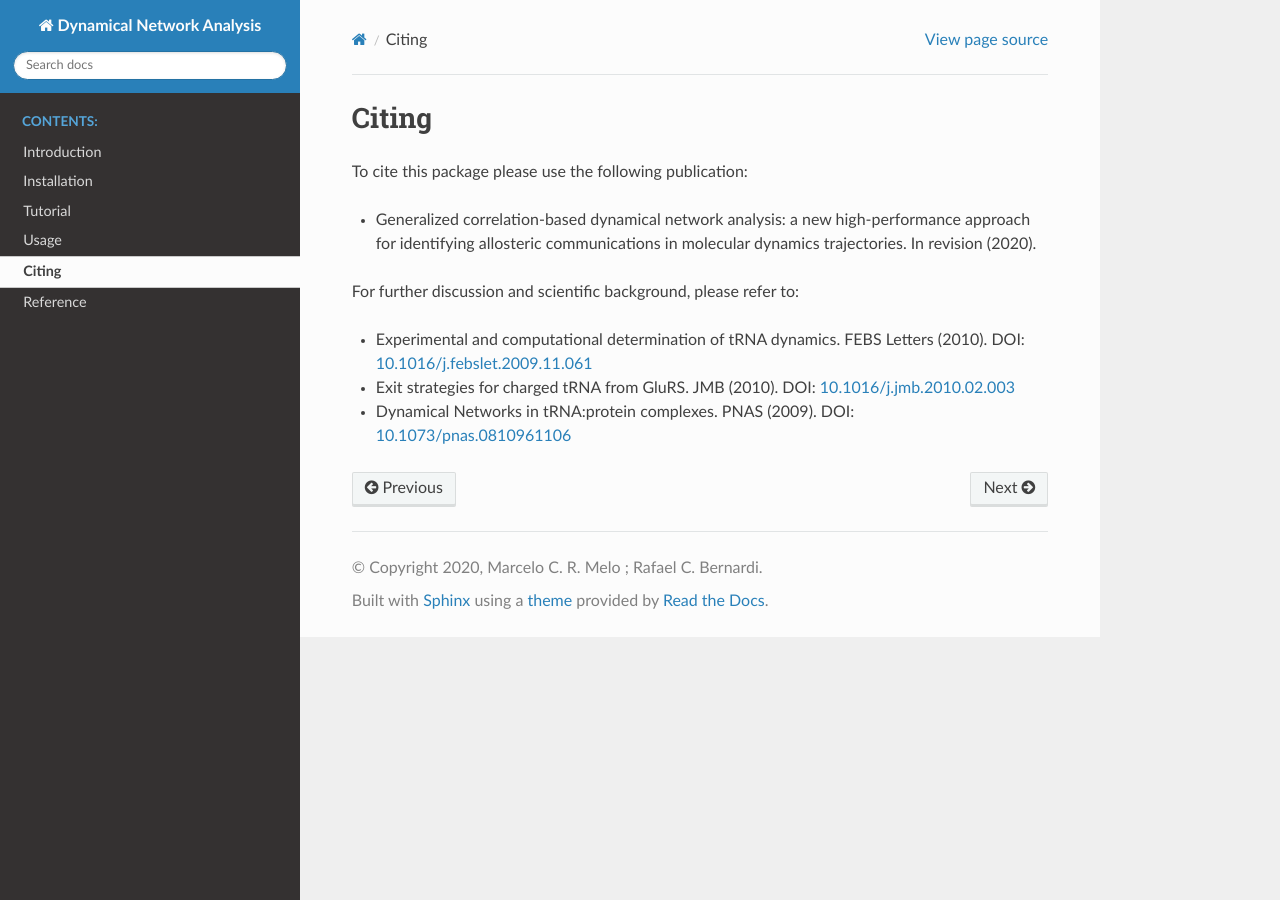
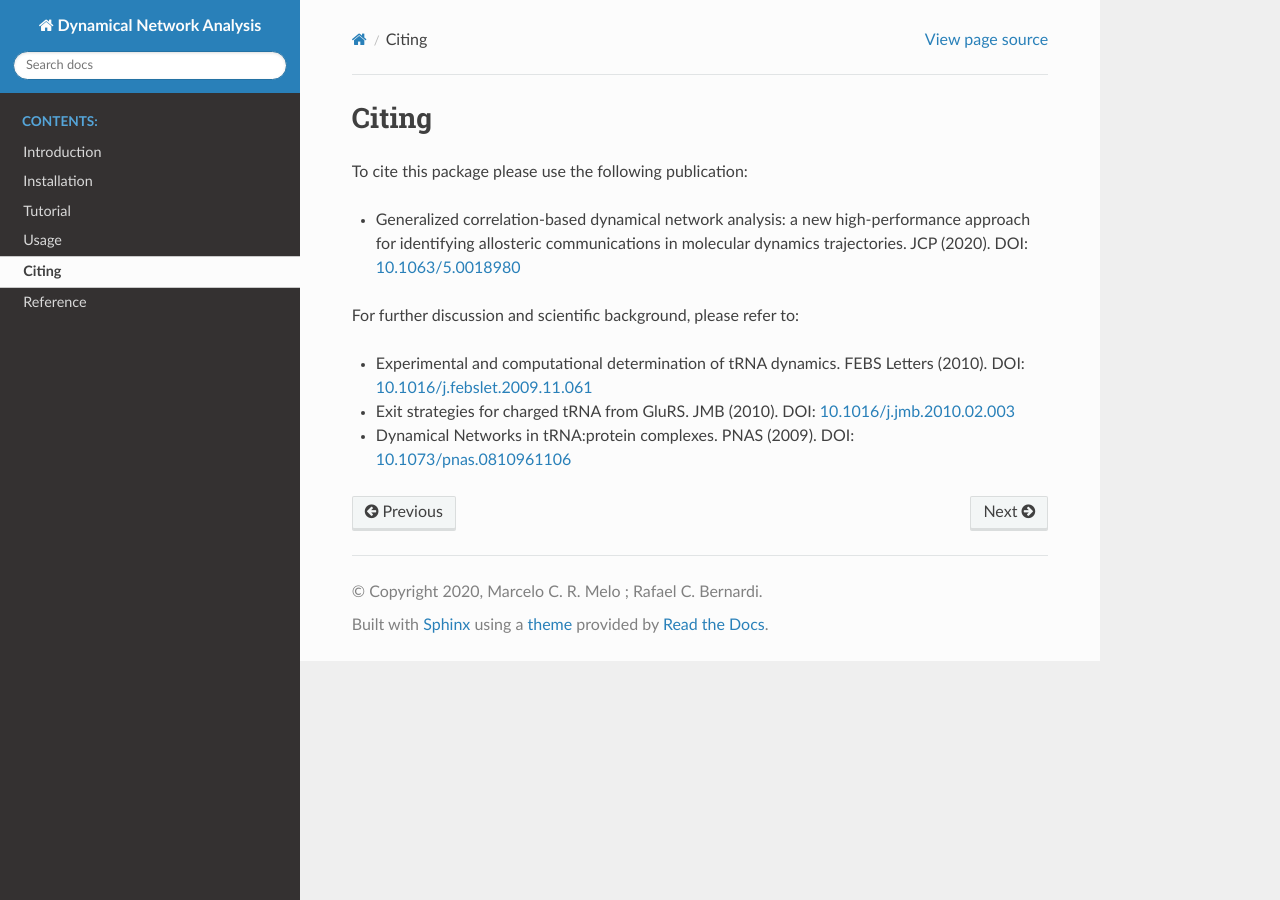
Before and after one commit to melomcr/dynetan, a Sphinx documentation site: the page built from docs/source/Citing.rst, in a window 1280 px wide. Built offline with Sphinx 7.4.7 and the Read the Docs theme 2.0.0, drawn with Linux system fonts in a browser that asks for light colours.

Commit message:
Updated citation link.

```diff
--- a/docs/source/Citing.rst
+++ b/docs/source/Citing.rst
@@ -4,7 +4,7 @@ Citing
 
 To cite this package please use the following publication:
 
-* Generalized correlation-based dynamical network analysis: a new high-performance approach for identifying allosteric communications in molecular dynamics trajectories. In revision (2020).
+* Generalized correlation-based dynamical network analysis: a new high-performance approach for identifying allosteric communications in molecular dynamics trajectories. JCP (2020). DOI: `10.1063/5.0018980 <https://doi.org/10.1063/5.0018980>`_
 
 For further discussion and scientific background, please refer to:
 
```
